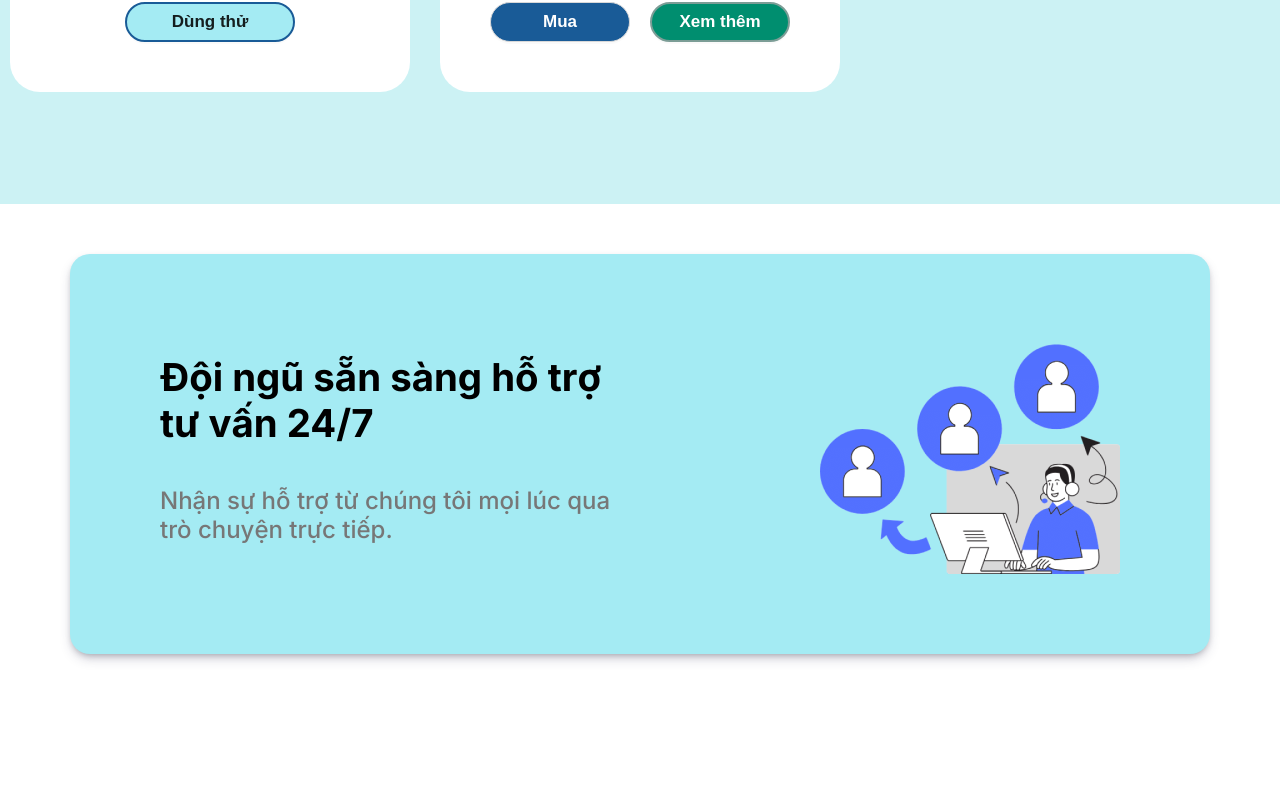
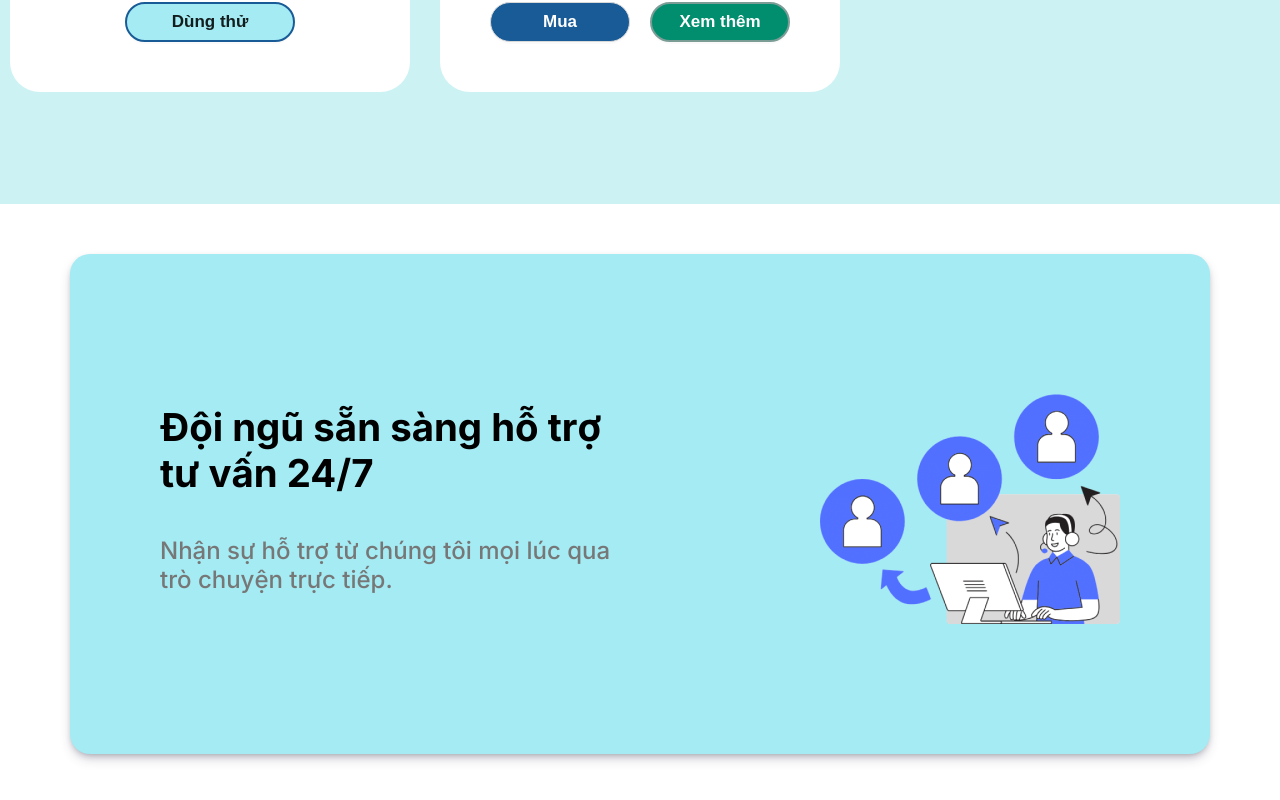
Before and after one commit to TaiNguyen00/lionscustomer, a React (Vite) app: page / in a window 1280 px wide. Shown: the part 1976-2776 px from the top of the page. Before the commit the page ends 2680 px from the top, so only its background shows below. Built offline with nearby package versions, Linux system fonts and the light colour scheme.

Commit message:
responesive home

```diff
--- a/src/components/Functional/style.module.scss
+++ b/src/components/Functional/style.module.scss
@@ -13,7 +13,7 @@
 
 .body_mobie {
     display: block;
-    min-width: 430px;
+    // min-width: 430px;
     min-height: 400px;
     background-color: #CCF2F4;
 
--- a/src/components/ManageSolution/ManageSolution.module.scss
+++ b/src/components/ManageSolution/ManageSolution.module.scss
@@ -15,7 +15,7 @@
       @include mobile {
         width: $innerContent-width-mobile;
         flex-direction: column-reverse;
-        padding: 0 12px;
+        padding:  12px;
       }
 
       // LEFT_CONTENT
@@ -55,8 +55,8 @@
         background-repeat: no-repeat;
         background-image: url("./src/assets//images/manage_solution.png");
         @include mobile {
-          width: 250px;
-          height: 250px;
+          width: 100%;
+          height: 300px;
           object-fit: cover;
         }
       }
--- a/src/components/Package/style.module.scss
+++ b/src/components/Package/style.module.scss
@@ -20,7 +20,7 @@
 // fig cung wight
 .container_mobie {
     display: block;
-    min-width: 430px;
+    // min-width: 430px;
     min-height: 650px;
     background-color: #CCF2F4;
     padding: 0 10px;
--- a/src/components/TeamContact/TeamContact.module.scss
+++ b/src/components/TeamContact/TeamContact.module.scss
@@ -3,8 +3,11 @@
 
 .contact_wrapper {
   margin: 50px 0 50px 0;
+  @include mobile {
+    margin: 0%;
+  }
   .wrapper_content {
-    height: 400px;
+    min-height: 400px;
     width: $innerContent-width-pc;
     background-color: #A4EBF3;
     padding: 100px 90px;
@@ -18,21 +21,39 @@
     //
     box-shadow: rgba(50, 50, 93, 0.25) 0px 6px 12px -2px, rgba(0, 0, 0, 0.3) 0px 3px 7px -3px;
 
+    @include mobile {
+      width: $innerContent-width-mobile;
+      flex-direction: column;
+      padding: 50px;
+      border-radius: 0;
+
+    }
     // LEFT-CONTENT
     .left_content {
       .content {
         width: 470px;
         min-height: 200px;
-
+        @include mobile {
+          width: 300px;
+        }
         h2 {
           font-weight: bold;
           font-size: 2.4rem;
+
+          @include mobile {
+            font-size: 1.5rem;
+          }
         }
 
         p {
           margin-top: 40px;
           font-size: 1.5rem;
           color: #777777;
+
+          @include mobile {
+            margin-top: 20px;
+            font-size: 1.2rem;
+          }
         }
       }
     }
@@ -43,6 +64,10 @@
         height: 300px;
         width: 300px;
         background-image: url("/src/assets/images/team-contact.png");
+
+        @include mobile {
+
+        }
       }
     }
   }
```
